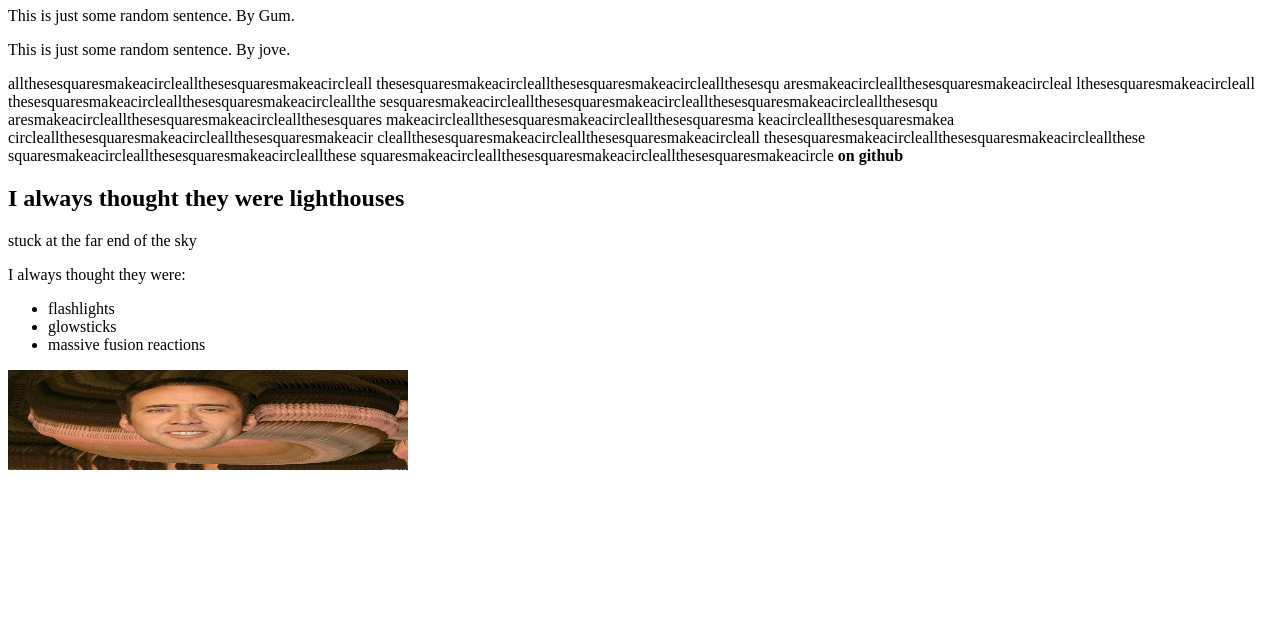
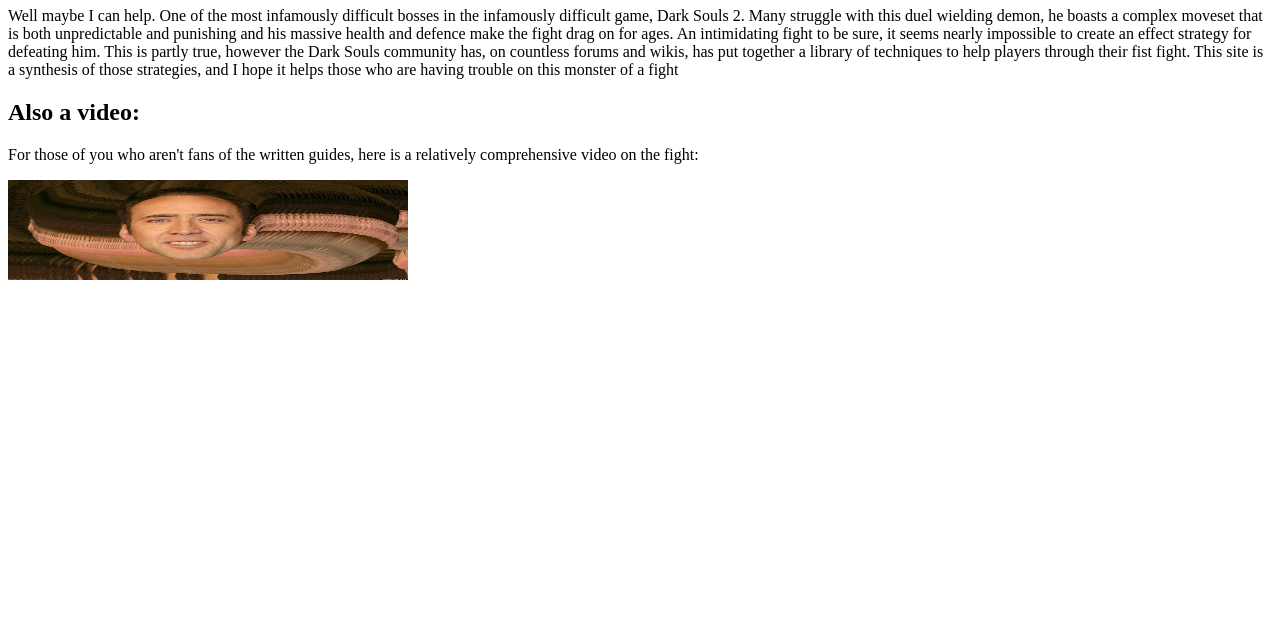
Before and after one commit to jadynk/kitchenessentials.github.io, a plain HTML site: page index.html in a window 1280 px wide. Shown: the part 179-800 px from the top of the page. Drawn offline with Linux system fonts and the light colour scheme.

Commit message:
Added Main Text

```diff
--- a/index.html
+++ b/index.html
@@ -14,35 +14,15 @@
 		</ul>
 	</nav>
 
-	<h1>Hello, <a href="http://canvas.instructure.com">Comp Sci 20!</a></h1>
-	<p>This is just some random sentence. By Gum. </p>
-	<p>This
-	is
-	just some random sentence. By jove.  </p>
-	<p>allthesesquaresmakeacircleallthesesquaresmakeacircleall
-	thesesquaresmakeacircleallthesesquaresmakeacircleallthesesqu
-	aresmakeacircleallthesesquaresmakeacircleal
-	lthesesquaresmakeacircleall
-	thesesquaresmakeacircleallthesesquaresmakeacircleallthe
-	sesquaresmakeacircleallthesesquaresmakeacircleallthesesquaresmakeacircleallthesesqu
-	aresmakeacircleallthesesquaresmakeacircleallthesesquares
-	makeacircleallthesesquaresmakeacircleallthesesquaresma
-	keacircleallthesesquaresmakea
-	circleallthesesquaresmakeacircleallthesesquaresmakeacir
-	cleallthesesquaresmakeacircleallthesesquaresmakeacircleall
-	thesesquaresmakeacircleallthesesquaresmakeacircleallthese
-	squaresmakeacircleallthesesquaresmakeacircleallthese
-	squaresmakeacircleallthesesquaresmakeacircleallthesesquaresmakeacircle
-	<strong>on github</strong></p>
+	<h1>Having some trouble with that pesky Fume knight?</a></h1>
+	<p>Well maybe I can help. One of the most infamously difficult bosses in the infamously difficult game, Dark Souls 2. Many struggle with this duel wielding demon,
+	he boasts a complex moveset that is both unpredictable and punishing and his massive health and defence make the fight drag on for ages. An intimidating fight to be sure,
+	it seems nearly impossible to create an effect strategy for defeating him. This is partly true, however the Dark Souls community has, on countless forums and wikis, has
+	put together a library of techniques to help players through their fist fight. This site is a synthesis of those strategies, and I hope it helps those who are having trouble
+	on this monster of a fight</p>
 
-	<h2>I always thought they were lighthouses</h2>
-	<p> stuck at the far end of the sky</p>
-	<p>I always thought they were:</p>
-	<ul>
-		<li>flashlights</li>
-		<li>glowsticks</li>
-		<li>massive fusion reactions</li>
-	</ul>
+	<h2>Also a video:</h2>
+	<p>For those of you who aren't fans of the written guides, here is a relatively comprehensive video on the fight:<p/>
 
 	<img src="pics/nic cage.jpg" alt="Picture of a trillion layered nick cages" height="100" width="400" />
 
```
